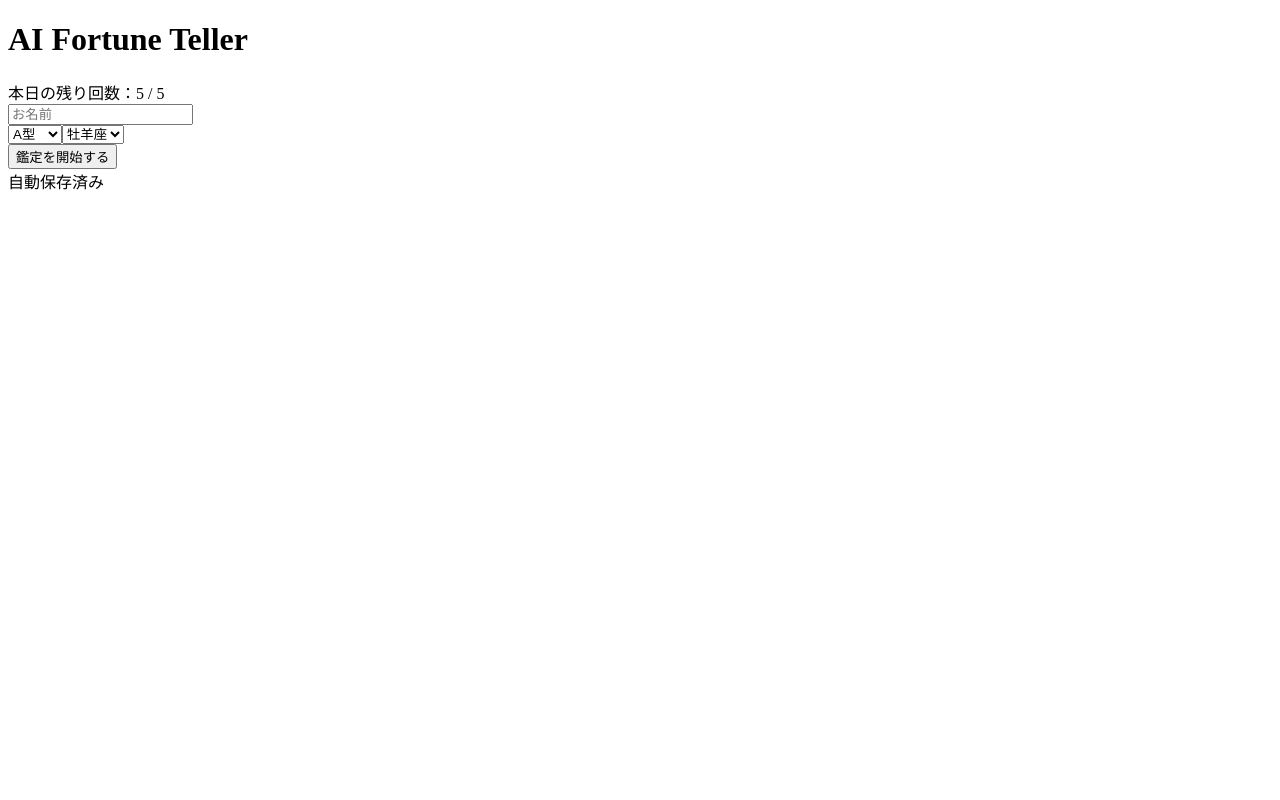
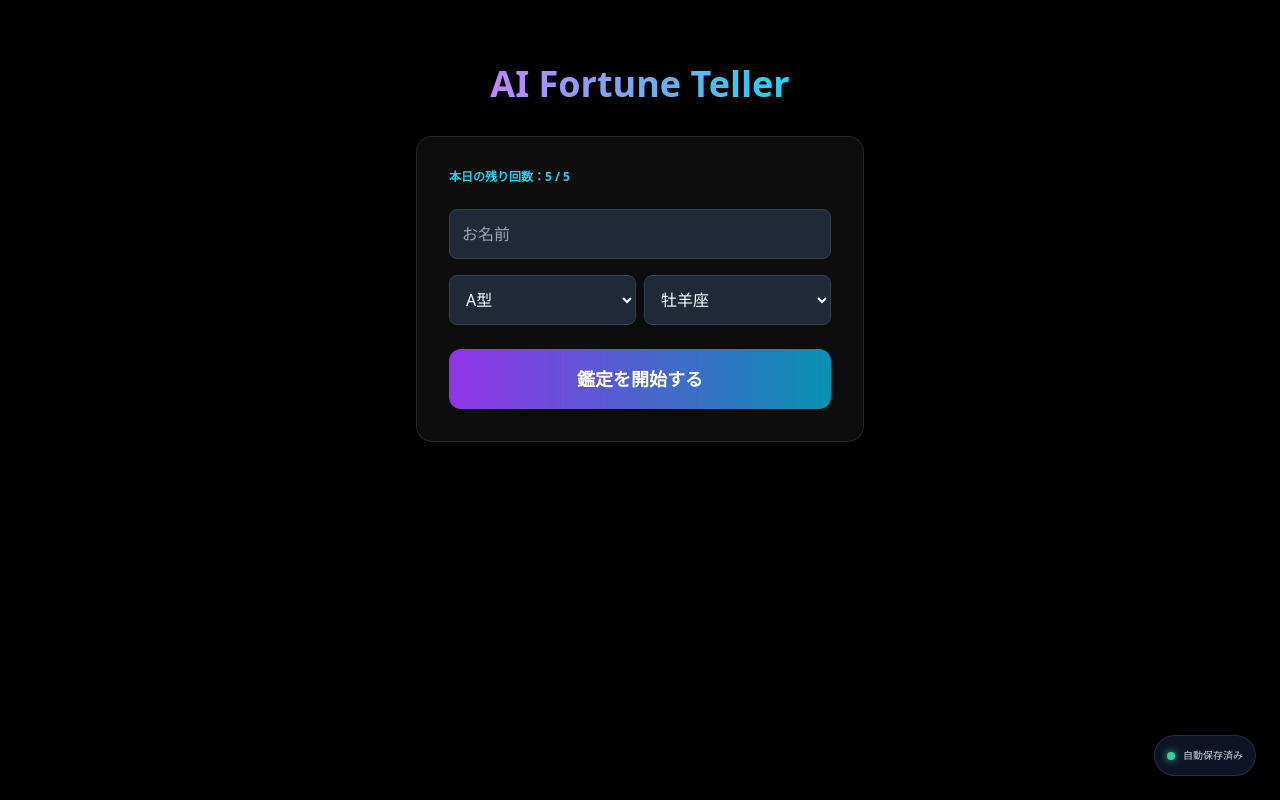
Before and after one commit to chabin0323-dev/uranai-kojin, a Next.js app: page / in a window 1280 px wide. Built offline with nearby package versions, Linux system fonts and the light colour scheme.

Commit message:
Update layout.tsx

```diff
--- a/app/layout.tsx
+++ b/app/layout.tsx
@@ -1,4 +1,4 @@
-
+import "./globals.css";
 
 export default function RootLayout({
   children,
@@ -7,7 +7,7 @@ export default function RootLayout({
 }) {
   return (
     <html lang="ja">
-      <body>{children}</body>
+      <body className="bg-black text-white">{children}</body>
     </html>
   );
 }
```
